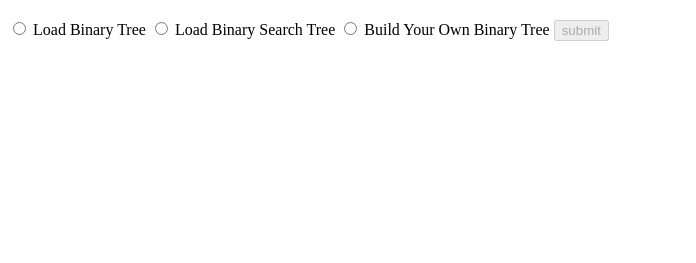
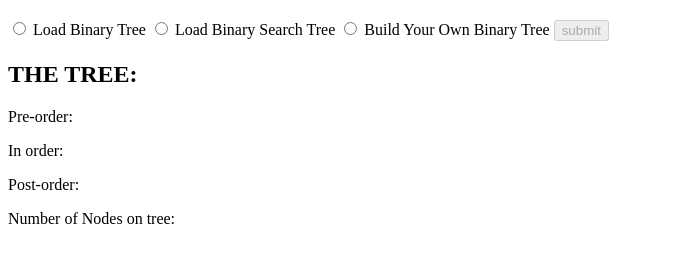
Before and after one commit to ckelly38/bintreeviewerhtmlphase1prj, a plain HTML site: page index.html in a window 1280 px wide. Shown: the part 61-324 px from the top of the page, without its empty margins (0-696 px from the left). Drawn offline with Linux system fonts and the light colour scheme.

Commit message:
added spots for the transversals and the number of nodes and type of tree in the html document

```diff
--- a/index.html
+++ b/index.html
@@ -17,8 +17,14 @@
                 <input type="submit" value="submit" />
             </form>
             <section id="tree">
+                <h2>THE TREE:</h2>
             </section>
             <section id="stats">
+                <p id="prorderpelem">Pre-order: <span id="prorder"></span></p>
+                <p id="pinorderpelem">In order: <span id="pinorder"></span></p>
+                <p id="psorderpelem">Post-order: <span id="psorder"></span></p>
+                <p id="pnumnodes">Number of Nodes on
+                    <span id="typeoftree"></span> tree: <span id="numnodes"></span></p>
             </section>
         </main>
     </body>
```
